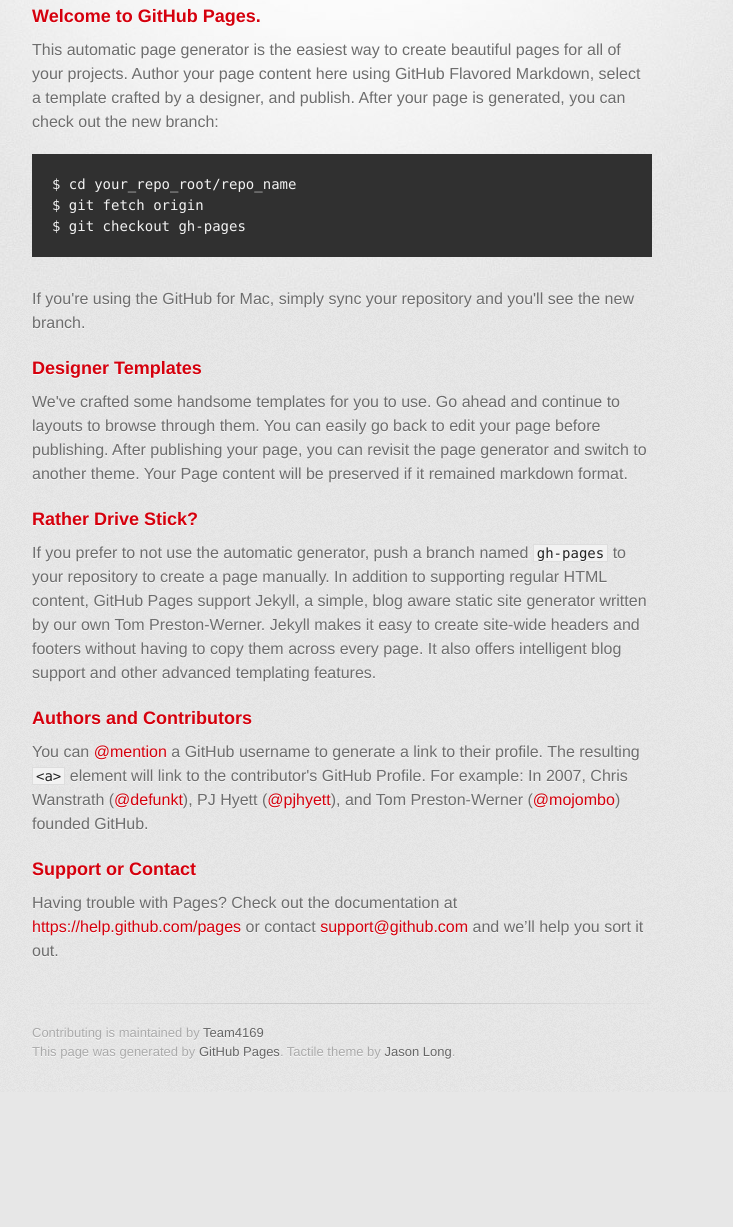
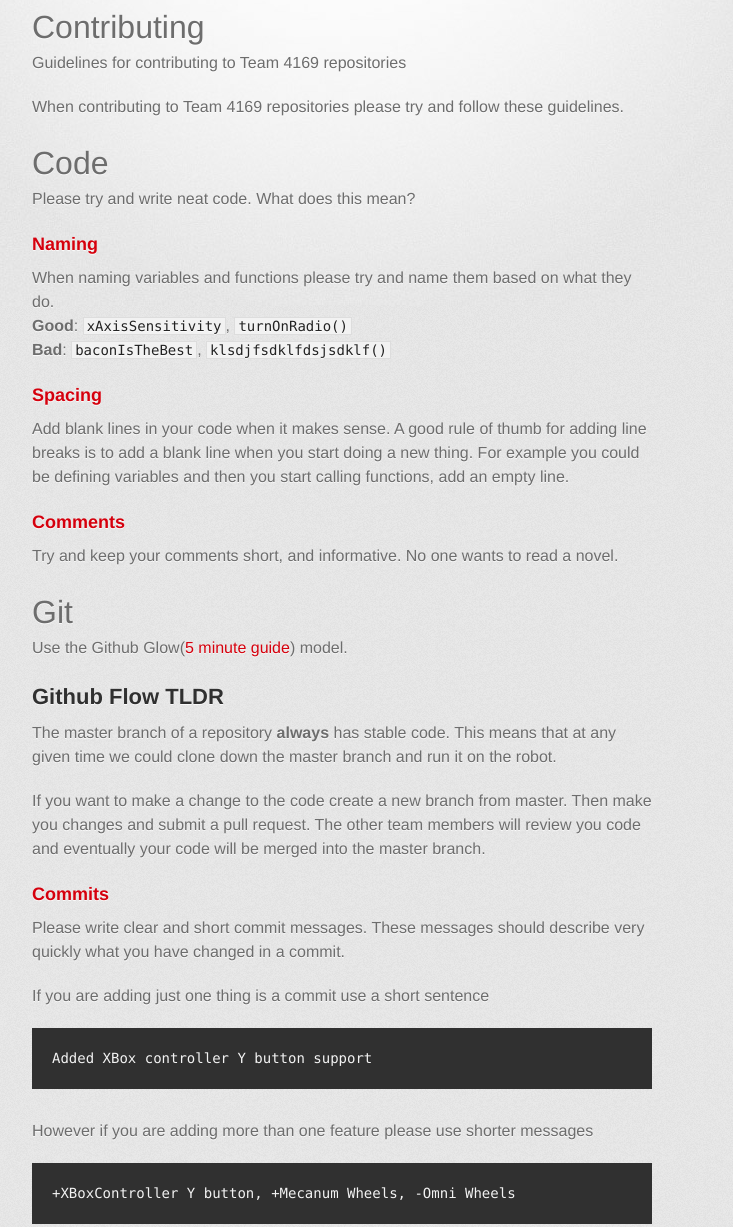
Before and after one commit to Team4169/Contributing, a plain HTML site: page index.html in a window 1280 px wide. Shown: the part 268-1495 px from the top of the page, without its empty margins (298-1031 px from the left). Before the commit the page ends 1360 px from the top, so only its background shows below. Drawn offline with Linux system fonts and the light colour scheme; a web font is replaced by a local one.

```diff
--- a/index.html
+++ b/index.html
@@ -31,37 +31,70 @@
         <hr>
 
         <section id="main_content">
-          <h3>
-<a id="welcome-to-github-pages" class="anchor" href="#welcome-to-github-pages" aria-hidden="true"><span class="octicon octicon-link"></span></a>Welcome to GitHub Pages.</h3>
+          <h1>
+<a id="contributing" class="anchor" href="#contributing" aria-hidden="true"><span class="octicon octicon-link"></span></a>Contributing</h1>
 
-<p>This automatic page generator is the easiest way to create beautiful pages for all of your projects. Author your page content here using GitHub Flavored Markdown, select a template crafted by a designer, and publish. After your page is generated, you can check out the new branch:</p>
+<p>Guidelines for contributing to Team 4169 repositories  </p>
 
-<pre><code>$ cd your_repo_root/repo_name
-$ git fetch origin
-$ git checkout gh-pages
+<p>When contributing to Team 4169 repositories please try and follow these guidelines. </p>
+
+<h1>
+<a id="code" class="anchor" href="#code" aria-hidden="true"><span class="octicon octicon-link"></span></a>Code</h1>
+
+<p>Please try and write neat code. What does this mean?</p>
+
+<h3>
+<a id="naming" class="anchor" href="#naming" aria-hidden="true"><span class="octicon octicon-link"></span></a>Naming</h3>
+
+<p>When naming variables and functions please try and name them based on what they do.<br>
+<strong>Good</strong>: <code>xAxisSensitivity</code>, <code>turnOnRadio()</code><br>
+<strong>Bad</strong>: <code>baconIsTheBest</code>, <code>klsdjfsdklfdsjsdklf()</code></p>
+
+<h3>
+<a id="spacing" class="anchor" href="#spacing" aria-hidden="true"><span class="octicon octicon-link"></span></a>Spacing</h3>
+
+<p>Add blank lines in your code when it makes sense. A good rule of thumb for adding line breaks is to add a blank line when you start doing a new thing. For example you could be defining variables and then you start calling functions, add an empty line.</p>
+
+<h3>
+<a id="comments" class="anchor" href="#comments" aria-hidden="true"><span class="octicon octicon-link"></span></a>Comments</h3>
+
+<p>Try and keep your comments short, and informative. No one wants to read a novel.</p>
+
+<h1>
+<a id="git" class="anchor" href="#git" aria-hidden="true"><span class="octicon octicon-link"></span></a>Git</h1>
+
+<p>Use the Github Glow(<a href="https://guides.github.com/introduction/flow/">5 minute guide</a>) model. </p>
+
+<h2>
+<a id="github-flow-tldr" class="anchor" href="#github-flow-tldr" aria-hidden="true"><span class="octicon octicon-link"></span></a>Github Flow TLDR</h2>
+
+<p>The master branch of a repository <strong>always</strong> has stable code. This means that at any given time we could clone down the master branch and run it on the robot. </p>
+
+<p>If you want to make a change to the code create a new branch from master. Then make you changes and submit a pull request. The other team members will review you code and eventually your code will be merged into the master branch.</p>
+
+<h3>
+<a id="commits" class="anchor" href="#commits" aria-hidden="true"><span class="octicon octicon-link"></span></a>Commits</h3>
+
+<p>Please write clear and short commit messages. These messages should describe very quickly what you have changed in a commit.  </p>
+
+<p>If you are adding just one thing is a commit use a short sentence</p>
+
+<pre><code>Added XBox controller Y button support
 </code></pre>
 
-<p>If you're using the GitHub for Mac, simply sync your repository and you'll see the new branch.</p>
+<p>However if you are adding more than one feature please use shorter messages</p>
+
+<pre><code>+XBoxController Y button, +Mecanum Wheels, -Omni Wheels
+</code></pre>
 
 <h3>
-<a id="designer-templates" class="anchor" href="#designer-templates" aria-hidden="true"><span class="octicon octicon-link"></span></a>Designer Templates</h3>
+<a id="naming-branches" class="anchor" href="#naming-branches" aria-hidden="true"><span class="octicon octicon-link"></span></a>Naming Branches</h3>
 
-<p>We've crafted some handsome templates for you to use. Go ahead and continue to layouts to browse through them. You can easily go back to edit your page before publishing. After publishing your page, you can revisit the page generator and switch to another theme. Your Page content will be preserved if it remained markdown format.</p>
+<p>Always name your branch names based on what they are doing.</p>
 
-<h3>
-<a id="rather-drive-stick" class="anchor" href="#rather-drive-stick" aria-hidden="true"><span class="octicon octicon-link"></span></a>Rather Drive Stick?</h3>
+<p>For example if you are addressing an issue name it <code>issue-#</code> or <code>heartbleed-bug</code>.</p>
 
-<p>If you prefer to not use the automatic generator, push a branch named <code>gh-pages</code> to your repository to create a page manually. In addition to supporting regular HTML content, GitHub Pages support Jekyll, a simple, blog aware static site generator written by our own Tom Preston-Werner. Jekyll makes it easy to create site-wide headers and footers without having to copy them across every page. It also offers intelligent blog support and other advanced templating features.</p>
-
-<h3>
-<a id="authors-and-contributors" class="anchor" href="#authors-and-contributors" aria-hidden="true"><span class="octicon octicon-link"></span></a>Authors and Contributors</h3>
-
-<p>You can <a href="https://github.com/blog/821" class="user-mention">@mention</a> a GitHub username to generate a link to their profile. The resulting <code>&lt;a&gt;</code> element will link to the contributor's GitHub Profile. For example: In 2007, Chris Wanstrath (<a href="https://github.com/defunkt" class="user-mention">@defunkt</a>), PJ Hyett (<a href="https://github.com/pjhyett" class="user-mention">@pjhyett</a>), and Tom Preston-Werner (<a href="https://github.com/mojombo" class="user-mention">@mojombo</a>) founded GitHub.</p>
-
-<h3>
-<a id="support-or-contact" class="anchor" href="#support-or-contact" aria-hidden="true"><span class="octicon octicon-link"></span></a>Support or Contact</h3>
-
-<p>Having trouble with Pages? Check out the documentation at <a href="https://help.github.com/pages">https://help.github.com/pages</a> or contact <a href="mailto:support@github.com">support@github.com</a> and we’ll help you sort it out.</p>
+<p>If you are adding a new feature name the branch based on the feature. So if you are adding PS3 Controller support name it <code>PS3-controller</code></p>
         </section>
 
         <footer>
```
Also changed, not shown: params.json (+1 -1 lines).
